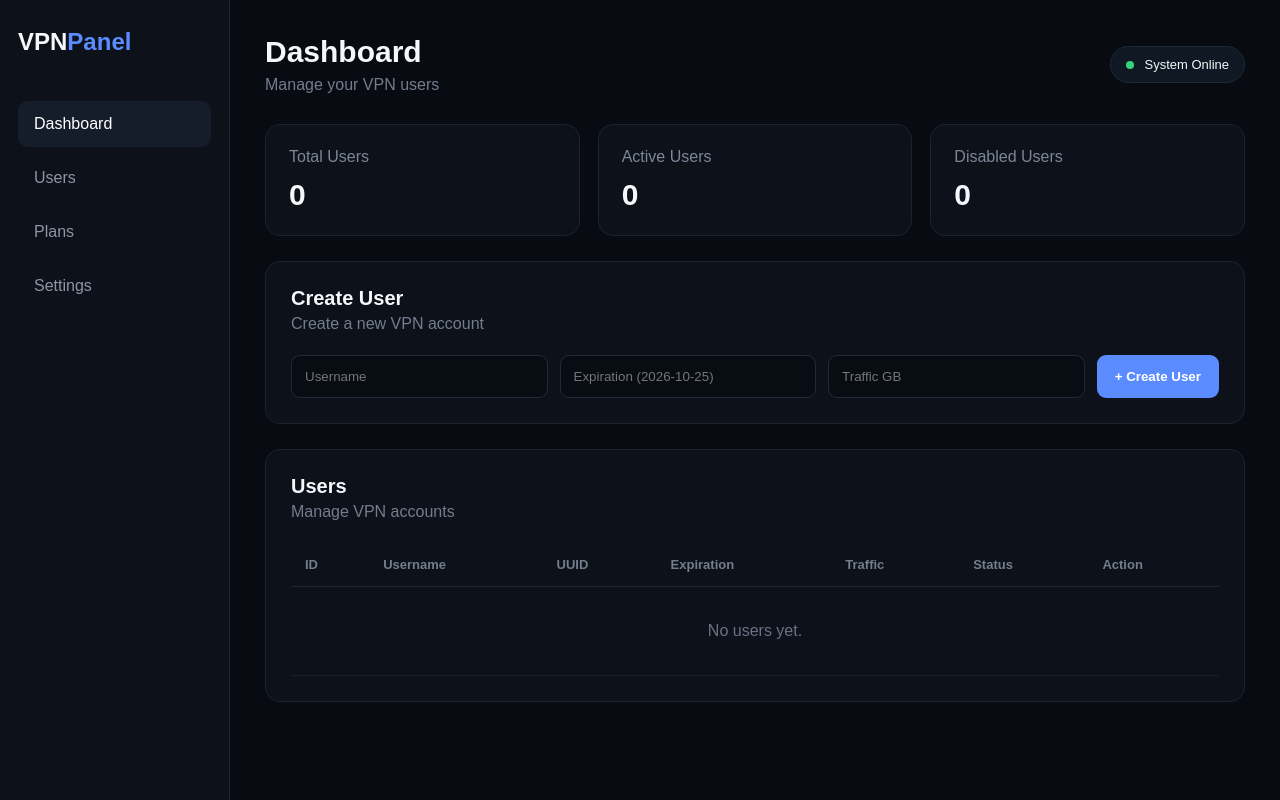
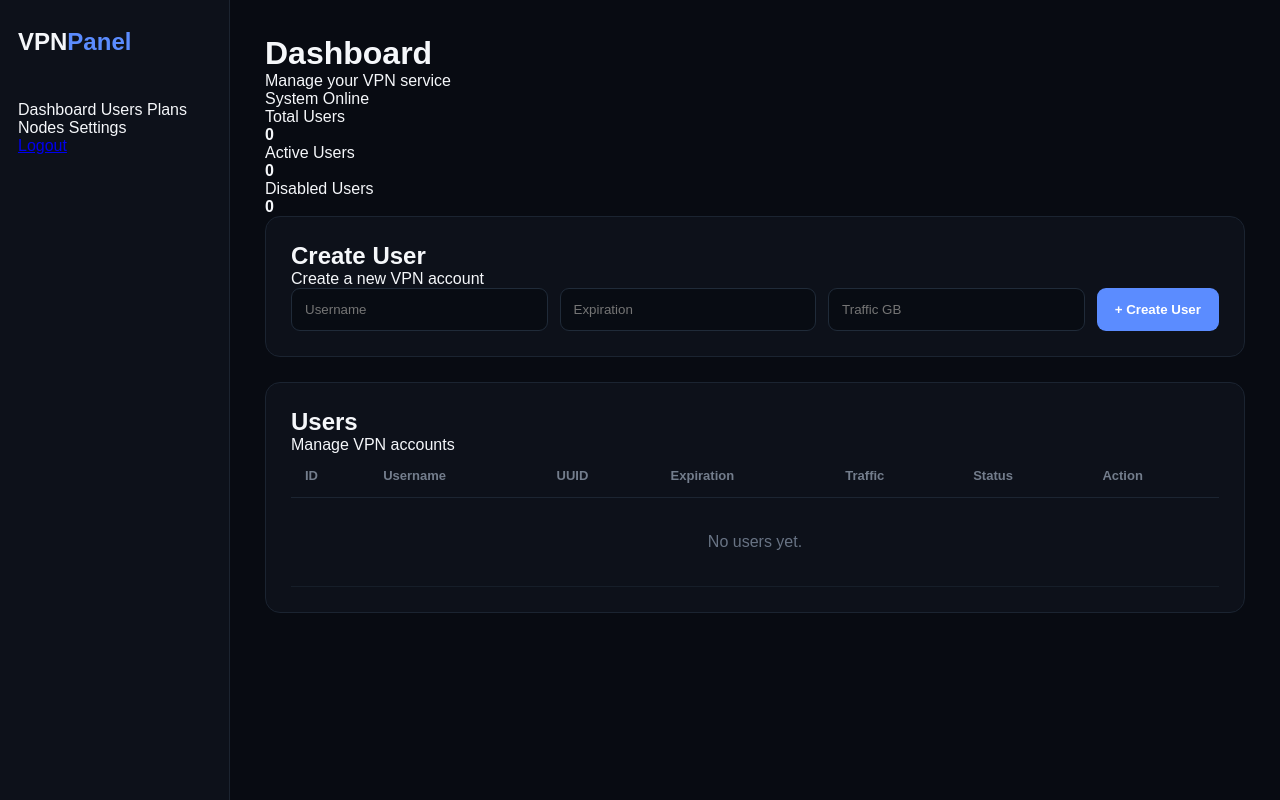
Before and after one commit to 4-panel/4-panel, a FastAPI app: page / in a window 1280 px wide. Run offline with FastAPI, Linux system fonts and the light colour scheme; the visitor is signed in with stand-in values (Sample User, id 1).

Commit message:
Update dashboard.html

```diff
--- a/templates/dashboard.html
+++ b/templates/dashboard.html
@@ -1,69 +1,145 @@
 <!DOCTYPE html>
-<html lang="en">
+
+<html>
+
 <head>
+
     <meta charset="UTF-8">
-    <meta name="viewport" content="width=device-width, initial-scale=1.0">
+
+    <meta
+        name="viewport"
+        content="width=device-width, initial-scale=1.0"
+    >
+
     <title>VPN Panel</title>
-    <link rel="stylesheet" href="/static/style.css">
+
+    <link
+        rel="stylesheet"
+        href="/static/style.css"
+    >
+
 </head>
 
 <body>
 
-<div class="sidebar">
-    <div class="logo">VPN<span>Panel</span></div>
+<aside class="sidebar">
 
-    <div class="nav active">Dashboard</div>
-    <div class="nav">Users</div>
-    <div class="nav">Plans</div>
-    <div class="nav">Settings</div>
+    <div class="logo">
+        VPN<span>Panel</span>
     </div>
 
-<div class="main">
+    <nav>
 
-    <div class="topbar">
+        <a class="active">
+            Dashboard
+        </a>
+
+        <a>
+            Users
+        </a>
+
+        <a>
+            Plans
+        </a>
+
+        <a>
+            Nodes
+        </a>
+
+        <a>
+            Settings
+        </a>
+
+    </nav>
+
+    <a href="/logout" class="logout">
+        Logout
+    </a>
+
+</aside>
+
+
+<main class="main">
+
+    <header>
+
         <div>
+
             <h1>Dashboard</h1>
-            <p>Manage your VPN users</p>
+
+            <p>
+                Manage your VPN service
+            </p>
+
         </div>
 
-        <div class="status">
-            <span></span> System Online
-        </div>
+        <div class="online">
+            <span></span>
+            System Online
         </div>
 
-    <div class="cards">
+    </header>
 
-        <div class="card">
+
+    <section class="stats">
+
+        <div class="stat">
+
             <p>Total Users</p>
-            <h2>{{ users|length }}</h2>
+
+            <strong>
+                {{ users|length }}
+            </strong>
+
         </div>
 
-        <div class="card">
+
+        <div class="stat">
+
             <p>Active Users</p>
-            <h2>
+
+            <strong>
                 {{ users|selectattr("enabled")|list|length }}
-            </h2>
+            </strong>
+
         </div>
 
-        <div class="card">
+
+        <div class="stat">
+
             <p>Disabled Users</p>
-            <h2>
+
+            <strong>
                 {{ users|rejectattr("enabled")|list|length }}
-            </h2>
+            </strong>
+
+        </div>
+
+    </section>
+
+
+    <section class="panel">
+
+        <div class="panel-title">
+
+            <div>
+
+                <h2>Create User</h2>
+
+                <p>
+                    Create a new VPN account
+                </p>
+
             </div>
 
         </div>
 
-    <div class="panel">
 
-        <div class="panel-header">
-            <div>
-                <h2>Create User</h2>
-                <p>Create a new VPN account</p>
-            </div>
-        </div>
-
-        <form method="post" action="/users/create" class="create-form">
+        <form
+            method="post"
+            action="/users/create"
+            class="create-form"
+        >
 
             <input
                 type="text"
@@ -75,7 +151,7 @@
             <input
                 type="text"
                 name="expires"
-                placeholder="Expiration (2026-10-25)"
+                placeholder="Expiration"
                 required
             >
 
@@ -83,6 +159,7 @@
                 type="number"
                 name="traffic_limit"
                 placeholder="Traffic GB"
+                min="1"
                 required
             >
 
@@ -92,23 +169,34 @@
 
         </form>
 
+    </section>
+
+
+    <section class="panel">
+
+        <div class="panel-title">
+
+            <div>
+
+                <h2>Users</h2>
+
+                <p>
+                    Manage VPN accounts
+                </p>
+
             </div>
 
-    <div class="panel">
-
-        <div class="panel-header">
-            <div>
-                <h2>Users</h2>
-                <p>Manage VPN accounts</p>
-            </div>
         </div>
 
-        <div class="table-wrapper">
+
+        <div class="table-container">
 
             <table>
 
                 <thead>
+
                 <tr>
+
                     <th>ID</th>
                     <th>Username</th>
                     <th>UUID</th>
@@ -116,8 +204,11 @@
                     <th>Traffic</th>
                     <th>Status</th>
                     <th>Action</th>
+
                 </tr>
+
                 </thead>
+
 
                 <tbody>
 
@@ -125,14 +216,18 @@
 
                 <tr>
 
-                        <td>#{{ user.id }}</td>
-
                     <td>
-                            <strong>{{ user.username }}</strong>
+                        #{{ user.id }}
                     </td>
 
                     <td>
-                            <code>{{ user.uuid }}</code>
+                        <b>{{ user.username }}</b>
+                    </td>
+
+                    <td>
+                        <code>
+                            {{ user.uuid }}
+                        </code>
                     </td>
 
                     <td>
@@ -146,13 +241,17 @@
                     <td>
 
                         {% if user.enabled %}
-                                <span class="badge active-badge">
+
+                        <span class="badge active">
                             Active
                         </span>
+
                         {% else %}
-                                <span class="badge disabled-badge">
+
+                        <span class="badge disabled">
                             Disabled
                         </span>
+
                         {% endif %}
 
                     </td>
@@ -164,7 +263,10 @@
                             action="/users/{{ user.id }}/toggle"
                         >
 
-                                <button class="action-btn" type="submit">
+                            <button
+                                class="small-button"
+                                type="submit"
+                            >
 
                                 {% if user.enabled %}
                                     Disable
@@ -183,9 +285,14 @@
                 {% else %}
 
                 <tr>
-                        <td colspan="7" class="empty">
+
+                    <td
+                        colspan="7"
+                        class="empty"
+                    >
                         No users yet.
                     </td>
+
                 </tr>
 
                 {% endfor %}
@@ -196,9 +303,10 @@
 
         </div>
 
-    </div>
+    </section>
 
-</div>
+</main>
 
 </body>
+
 </html>
```
Lines whose indentation alone changed are shown as unchanged.
